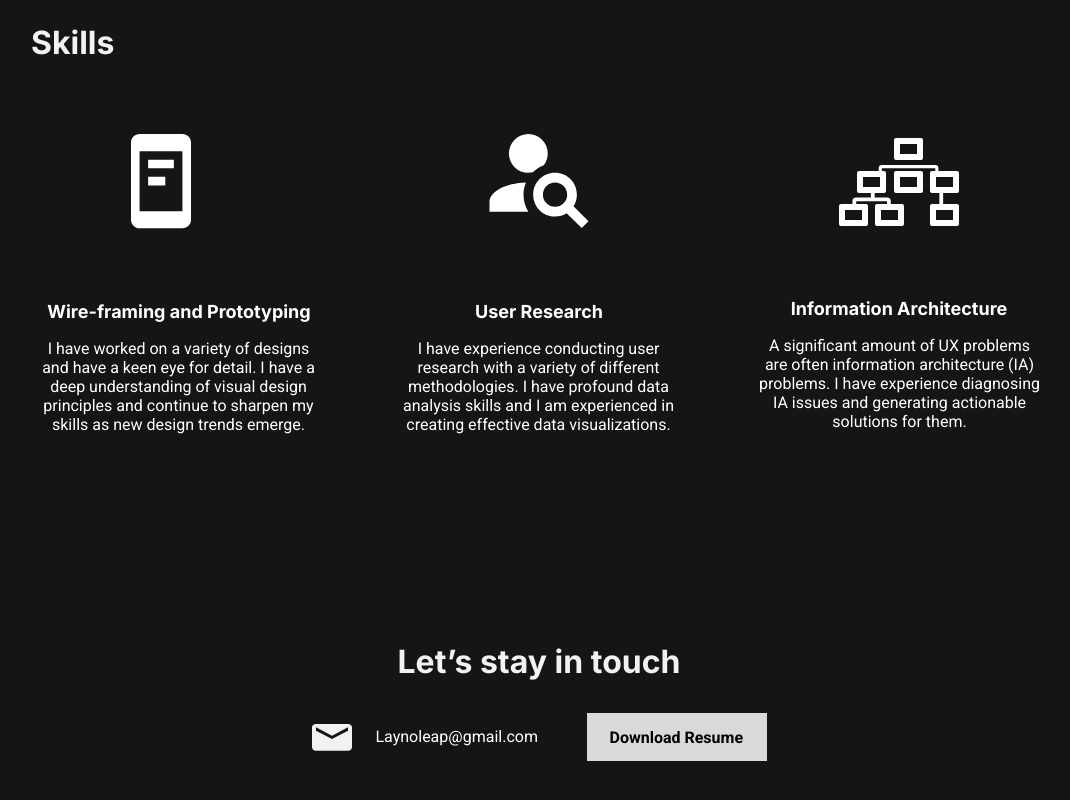
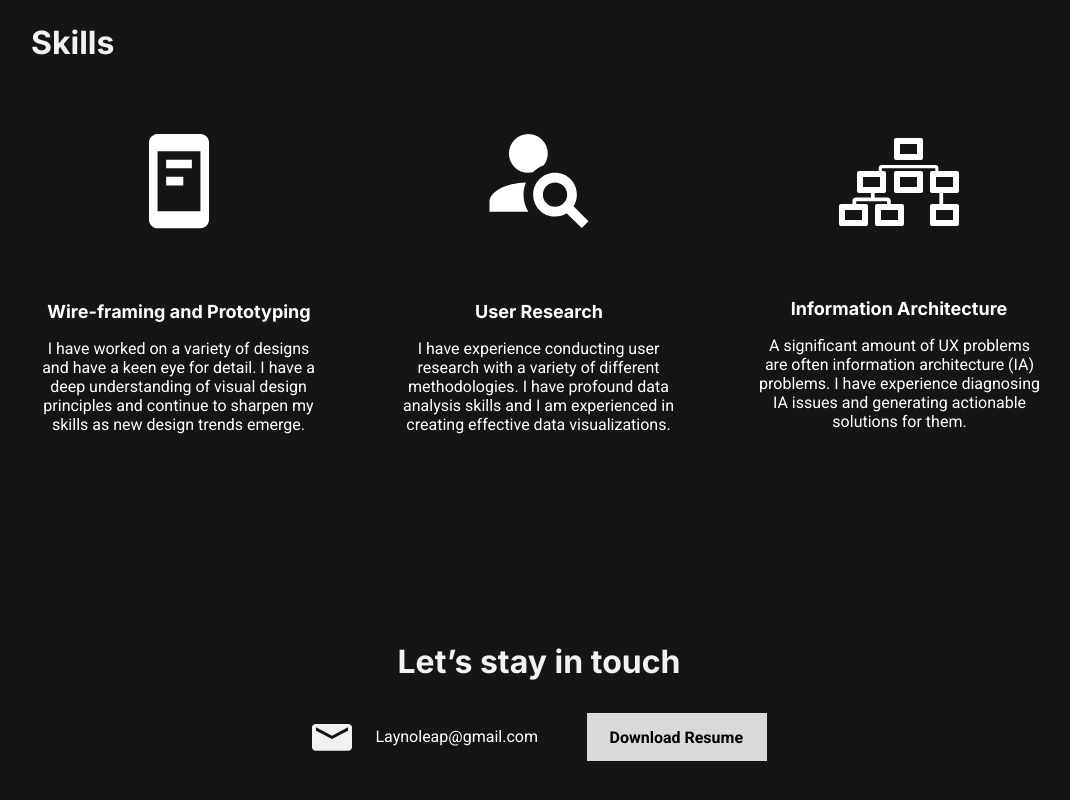
Before and after one commit to leap0489/UX220-Portfolio-HTML, a website: page index.html in a window 1280 px wide. Shown: the part 1195-1995 px from the top of the page, without its empty margins (101-1171 px from the left). Drawn offline with Linux system fonts and the light colour scheme.

Commit message:
centered vector

```diff
--- a/index.html
+++ b/index.html
@@ -280,7 +280,7 @@
                     <img
                       alt="Vector6021"
                       src="public/external/vector6021-x40l.svg"
-                      style="margin-left: 100px"
+                      style="margin-left: auto; margin-right: auto"
 
                     />
                   </div>
```
